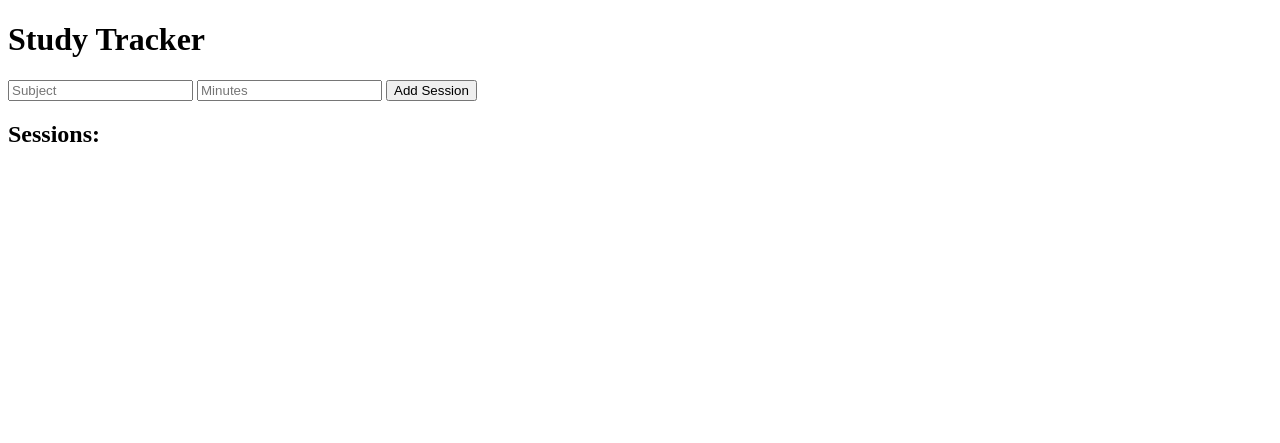
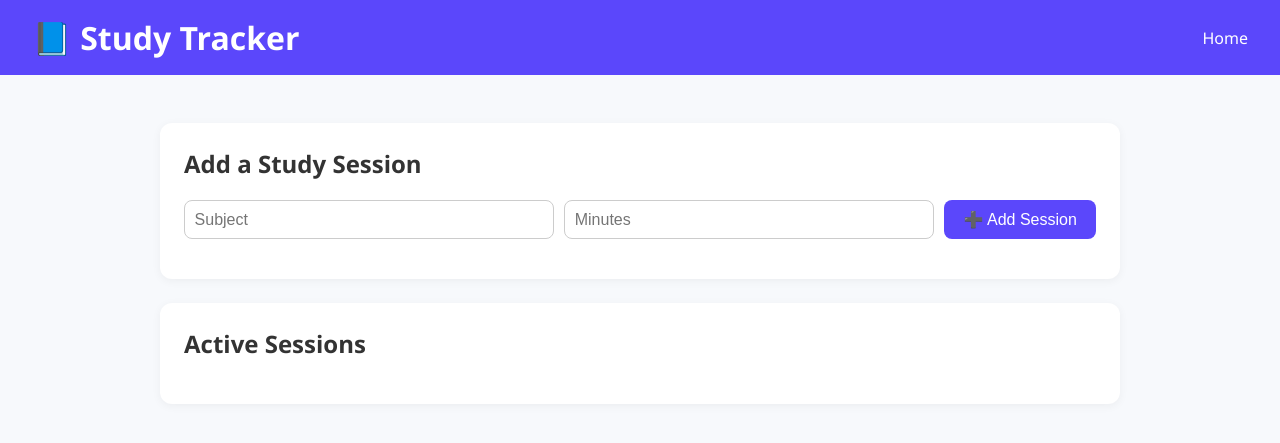
Before and after one commit to Hediii-coder/study-tracker, a Flask app: page / in a window 1280 px wide. Shown: the top 443 px of the page. Run offline with Flask 3, Linux system fonts and the light colour scheme.

Commit message:
improved style

```diff
--- a/templates/index.html
+++ b/templates/index.html
@@ -1,41 +1,179 @@
 <!DOCTYPE html>
-<html>
+<html lang="en">
 <head>
+    <meta charset="UTF-8">
     <title>Study Tracker</title>
     <style>
-        li { margin-bottom: 10px; }
-        .countdown { font-weight: bold; margin-right: 10px; }
+        body {
+            font-family: 'Segoe UI', sans-serif;
+            margin: 0;
+            background-color: #f7f9fc;
+            color: #333;
+        }
+
+        header {
+            background-color: #5b47fb;
+            color: white;
+            padding: 1rem 2rem;
+            display: flex;
+            justify-content: space-between;
+            align-items: center;
+        }
+
+        header h1 {
+            margin: 0;
+        }
+
+        .container {
+            max-width: 960px;
+            margin: 2rem auto;
+            padding: 1rem;
+        }
+
+        .card {
+            background: white;
+            border-radius: 12px;
+            padding: 1.5rem;
+            margin-bottom: 1.5rem;
+            box-shadow: 0 2px 10px rgba(0, 0, 0, 0.05);
+        }
+
+        h2 {
+            margin-top: 0;
+        }
+
+        form {
+            display: flex;
+            gap: 10px;
+            margin-bottom: 1rem;
+            flex-wrap: wrap;
+        }
+
+        input[type="text"], input[type="number"] {
+            padding: 0.6rem;
+            font-size: 1rem;
+            border: 1px solid #ccc;
+            border-radius: 8px;
+            flex: 1;
+        }
+
+        button {
+            padding: 0.6rem 1.2rem;
+            font-size: 1rem;
+            border: none;
+            border-radius: 8px;
+            cursor: pointer;
+        }
+
+        button[type="submit"] {
+            background-color: #5b47fb;
+            color: white;
+        }
+
+        ul {
+            list-style: none;
+            padding: 0;
+        }
+
+        li {
+            background: #f1f1f9;
+            border-radius: 10px;
+            padding: 1rem;
+            margin-bottom: 10px;
+            display: flex;
+            justify-content: space-between;
+            align-items: center;
+            flex-wrap: wrap;
+        }
+
+        .countdown {
+            font-weight: bold;
+            font-size: 1.2rem;
+            margin-right: 10px;
+            color: #333;
+        }
+
+        .btns {
+        display: flex;
+        gap: 10px;
+        align-items: center;
+        }
+
+
+        .btns form {
+        margin: 0;
+        }
+
+        .btns form button {
+        margin: 0;
+        height: 100%;
+        }
+
+        .pause-btn {
+            background-color: #ffc107;
+            color: #000;
+        }
+
+        .delete-btn {
+            background-color: #dc3545;
+            color: white;
+        }
+
+        @media (max-width: 600px) {
+            li {
+                flex-direction: column;
+                align-items: flex-start;
+            }
+
+            .btns {
+                margin-top: 10px;
+            }
+        }
     </style>
 </head>
 <body>
-    <h1>Study Tracker</h1>
+    <header>
+        <h1>📘 Study Tracker</h1>
+        <nav>
+            <a href="/" style="color:white; text-decoration:none;">Home</a>
+        </nav>
+    </header>
 
+    <div class="container">
+        <div class="card">
+            <h2>Add a Study Session</h2>
             <form action="/add" method="post">
                 <input type="text" name="subject" placeholder="Subject" required>
                 <input type="number" name="minutes" placeholder="Minutes" required>
-        <button type="submit">Add Session</button>
+                <button type="submit">➕ Add Session</button>
             </form>
+        </div>
 
-    <h2>Sessions:</h2>
+        <div class="card">
+            <h2>Active Sessions</h2>
             <ul>
                 {% for session in sessions %}
                 <li id="session-{{ session.id }}">
-            {{ session.subject }} —
+                    <div>
+                        <strong>{{ session.subject }}</strong> —
                         <span class="countdown"
                               data-id="{{ session.id }}"
                               data-total="{{ session.total_seconds }}"
                               data-start="{{ session.start_time }}">
                             Loading...
                         </span>
-
+                    </div>
+                    <div class="btns">
                         <button class="pause-btn" data-id="{{ session.id }}">Pause</button>
-
-            <form action="/delete/{{ session.id }}" method="post" style="display:inline; margin-left:10px;">
-                <button type="submit">Delete</button>
+                        <form action="/delete/{{ session.id }}" method="post">
+                            <button type="submit" class="delete-btn">Delete</button>
                         </form>
+                    </div>
                 </li>
                 {% endfor %}
             </ul>
+        </div>
+    </div>
 
     <script>
         const timers = {};
@@ -72,7 +210,6 @@ document.querySelectorAll('.countdown').forEach(span => {
             updateDisplay();
         });
 
-// Pause/Resume Logic
         document.querySelectorAll('.pause-btn').forEach(button => {
             button.addEventListener('click', () => {
                 const id = button.dataset.id;
@@ -93,6 +230,5 @@ document.querySelectorAll('.pause-btn').forEach(button => {
             }
         });
     </script>
-
 </body>
 </html>
```
Also changed, not shown: README.md. Lines whose indentation alone changed are shown as unchanged.
